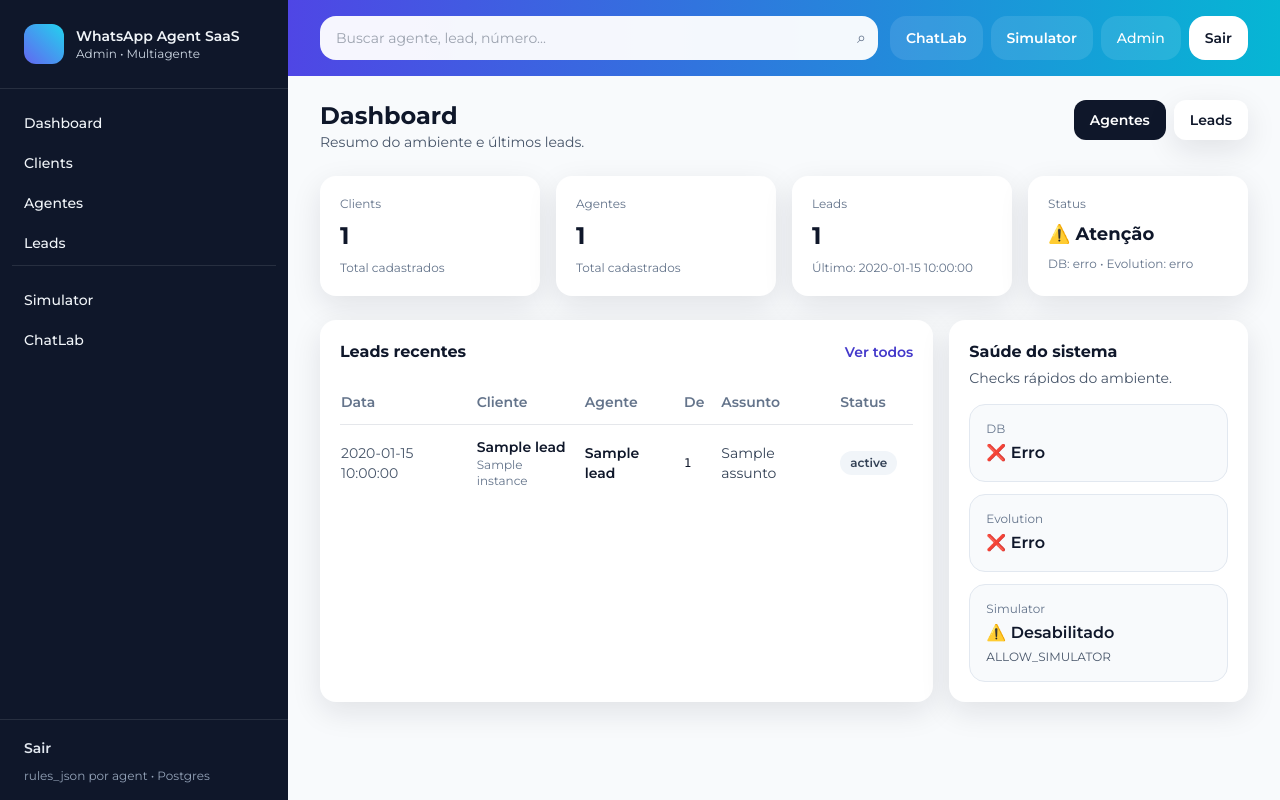
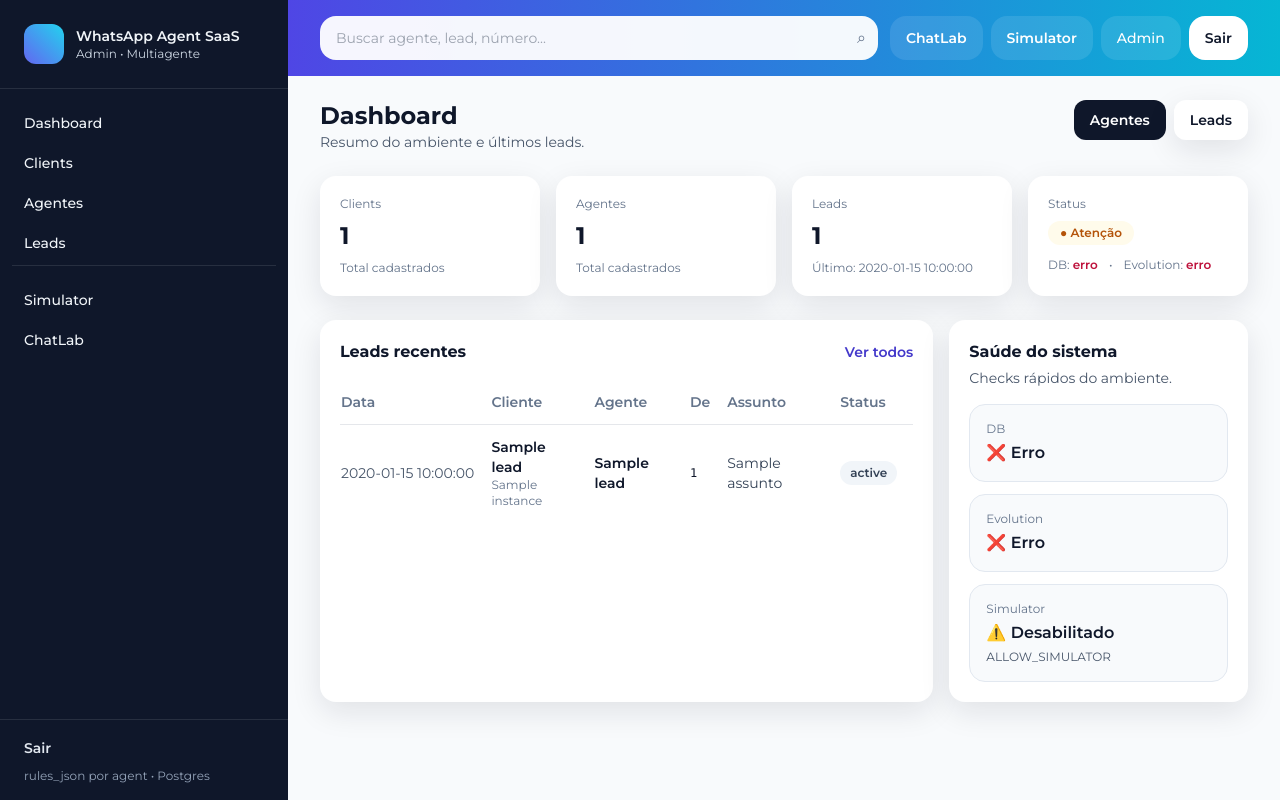
Before and after one commit to MarcilioLeiteSilva/whatsapp-agent, a FastAPI app: template app/templates/dashboard.html in a window 1280 px wide. Run offline with FastAPI, Linux system fonts and the light colour scheme; the template is opened without the code that fills it: most values are stand-ins (such as "Sample title", 1, 10 or a date in 2020); some libraries are stand-ins or nearby versions.

Commit message:
Update dashboard.html

```diff
--- a/app/templates/dashboard.html
+++ b/app/templates/dashboard.html
@@ -9,50 +9,72 @@
     </div>
 
     <div class="flex gap-2">
-      <a href="/admin/web/agents" class="h-10 inline-flex items-center px-4 rounded-xl bg-slate-900 text-white text-sm font-semibold hover:bg-slate-800">
+      <a href="{{ url_for('admin_web_agents') }}"
+         class="h-10 inline-flex items-center px-4 rounded-xl bg-slate-900 text-white text-sm font-semibold hover:bg-slate-800">
         Agentes
       </a>
-      <a href="/admin/web/leads" class="h-10 inline-flex items-center px-4 rounded-xl bg-white shadow-soft text-slate-900 text-sm font-semibold hover:bg-slate-50">
+      <a href="{{ url_for('admin_web_leads') }}"
+         class="h-10 inline-flex items-center px-4 rounded-xl bg-white shadow-soft text-slate-900 text-sm font-semibold hover:bg-slate-50">
         Leads
       </a>
     </div>
   </div>
 
+  <!-- KPI cards -->
   <div class="mt-6 grid grid-cols-1 sm:grid-cols-2 lg:grid-cols-4 gap-4">
     <div class="bg-white rounded-2xl shadow-soft p-5">
       <div class="text-xs text-slate-500">Clients</div>
       <div class="mt-2 text-2xl font-bold">{{ stats.clients_count }}</div>
       <div class="mt-2 text-xs text-slate-500">Total cadastrados</div>
     </div>
+
     <div class="bg-white rounded-2xl shadow-soft p-5">
       <div class="text-xs text-slate-500">Agentes</div>
       <div class="mt-2 text-2xl font-bold">{{ stats.agents_count }}</div>
       <div class="mt-2 text-xs text-slate-500">Total cadastrados</div>
     </div>
+
     <div class="bg-white rounded-2xl shadow-soft p-5">
       <div class="text-xs text-slate-500">Leads</div>
       <div class="mt-2 text-2xl font-bold">{{ stats.leads_count }}</div>
       <div class="mt-2 text-xs text-slate-500">Último: {{ stats.last_lead_at or "-" }}</div>
     </div>
+
     <div class="bg-white rounded-2xl shadow-soft p-5">
       <div class="text-xs text-slate-500">Status</div>
-      <div class="mt-2 text-lg font-bold">
-        {% if status.ok %}✅ OK{% else %}⚠️ Atenção{% endif %}
+
+      <div class="mt-2">
+        {% if status.ok %}
+          <span class="inline-flex items-center gap-2 px-3 py-1 rounded-full bg-emerald-50 text-emerald-700 text-xs font-semibold">
+            ● OK
+          </span>
+        {% else %}
+          <span class="inline-flex items-center gap-2 px-3 py-1 rounded-full bg-amber-50 text-amber-700 text-xs font-semibold">
+            ● Atenção
+          </span>
+        {% endif %}
       </div>
-      <div class="mt-2 text-xs text-slate-500">
-        DB: {% if status.db_ok %}ok{% else %}erro{% endif %} •
-        Evolution: {% if status.evolution_ok %}ok{% else %}erro{% endif %}
+
+      <div class="mt-3 text-xs text-slate-500">
+        DB: {% if status.db_ok %}<span class="text-emerald-700 font-semibold">ok</span>{% else %}<span class="text-rose-700 font-semibold">erro</span>{% endif %}
+        <span class="mx-2">•</span>
+        Evolution: {% if status.evolution_ok %}<span class="text-emerald-700 font-semibold">ok</span>{% else %}<span class="text-rose-700 font-semibold">erro</span>{% endif %}
       </div>
     </div>
   </div>
 
+  <!-- Leads + Health -->
   <div class="mt-6 grid grid-cols-1 lg:grid-cols-3 gap-4">
+    <!-- Leads recentes -->
     <div class="lg:col-span-2 bg-white rounded-2xl shadow-soft p-5">
       <div class="flex items-center justify-between">
         <h2 class="font-bold">Leads recentes</h2>
-        <a href="/admin/web/leads" class="text-sm font-semibold text-indigo-700 hover:text-indigo-800">Ver todos</a>
+        <a href="{{ url_for('admin_web_leads') }}" class="text-sm font-semibold text-indigo-700 hover:text-indigo-800">
+          Ver todos
+        </a>
       </div>
 
+      {% if recent_leads %}
         <div class="mt-4 overflow-x-auto">
           <table class="min-w-full text-sm">
             <thead class="text-slate-500">
@@ -68,16 +90,21 @@
             <tbody class="divide-y">
               {% for l in recent_leads %}
                 <tr>
-                <td class="py-3 pr-4 text-slate-600">{{ l.created_at or "-" }}</td>
+                  <td class="py-3 pr-4 text-slate-600 whitespace-nowrap">{{ l.created_at or "-" }}</td>
+
                   <td class="py-3 pr-4">
                     <div class="font-semibold">{{ l.client_name or l.client_id }}</div>
                     <div class="text-xs text-slate-500">{{ l.instance }}</div>
                   </td>
+
                   <td class="py-3 pr-4">
                     <div class="font-semibold">{{ l.agent_name or (l.agent_id or "-") }}</div>
                   </td>
-                <td class="py-3 pr-4 font-mono text-xs">{{ l.from_number }}</td>
+
+                  <td class="py-3 pr-4 font-mono text-xs whitespace-nowrap">{{ l.from_number }}</td>
+
                   <td class="py-3 pr-4 text-slate-700">{{ l.assunto or "-" }}</td>
+
                   <td class="py-3 pr-4">
                     {% if l.status %}
                       <span class="inline-flex items-center px-2.5 py-1 rounded-full bg-slate-100 text-slate-700 text-xs font-semibold">
@@ -89,14 +116,17 @@
                   </td>
                 </tr>
               {% endfor %}
-            {% if not recent_leads %}
-              <tr><td colspan="6" class="py-8 text-center text-slate-500">Nenhum lead ainda.</td></tr>
-            {% endif %}
             </tbody>
           </table>
         </div>
+      {% else %}
+        <div class="mt-4">
+          {% include "partials/empty.html" with context %}
+        </div>
+      {% endif %}
     </div>
 
+    <!-- Saúde do sistema -->
     <div class="bg-white rounded-2xl shadow-soft p-5">
       <h2 class="font-bold">Saúde do sistema</h2>
       <p class="mt-1 text-sm text-slate-600">Checks rápidos do ambiente.</p>
```
Lines whose indentation alone changed are shown as unchanged.
